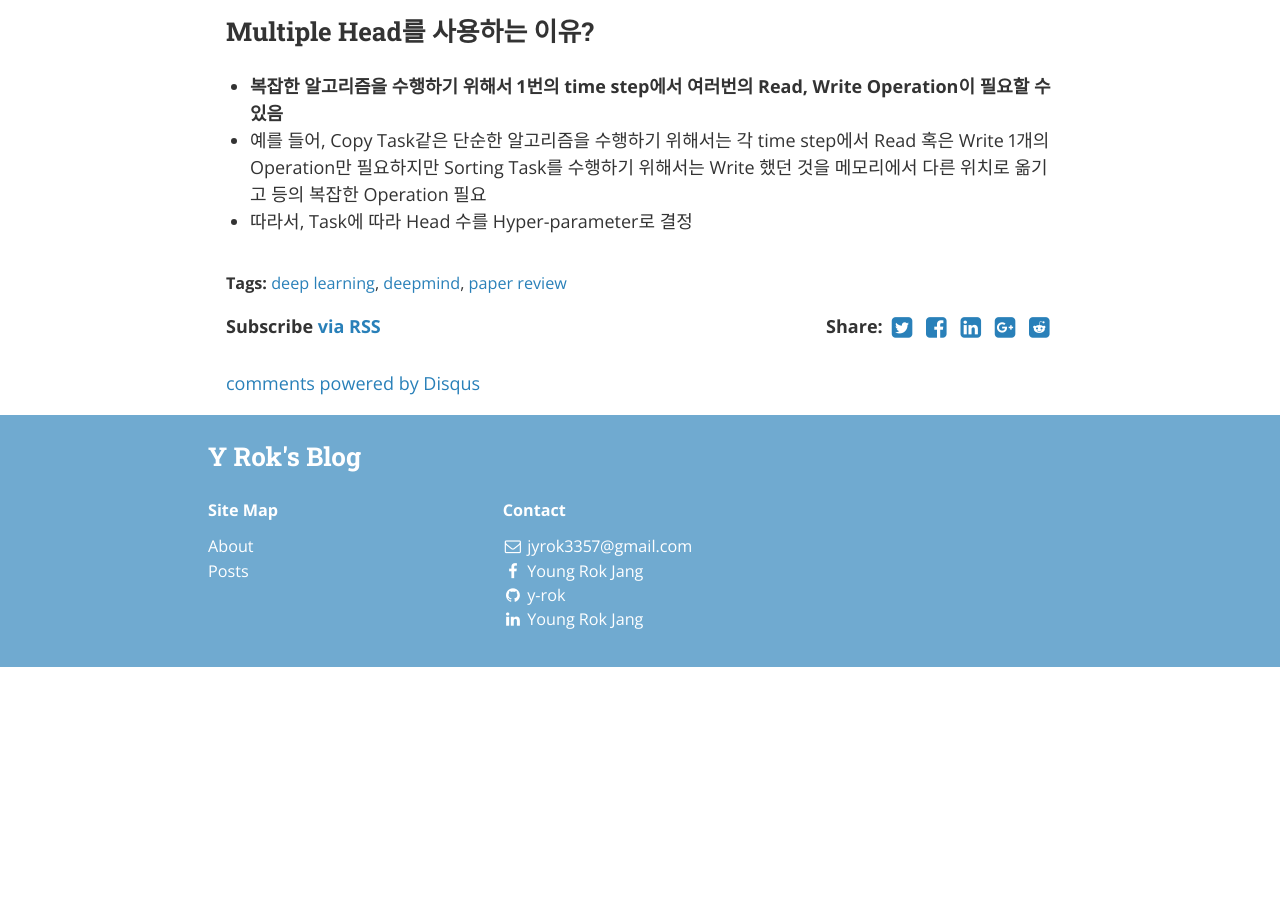
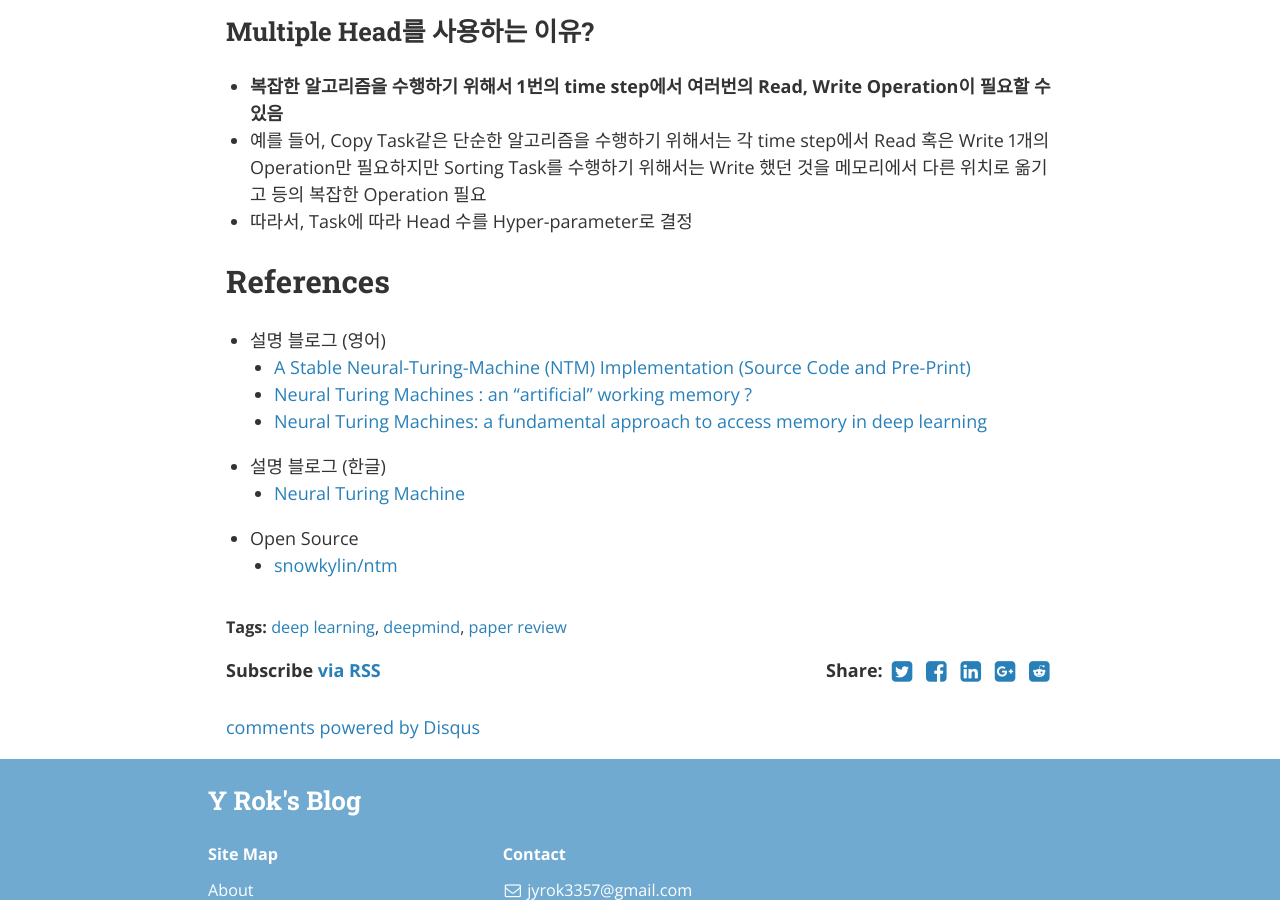
Before and after one commit to jangyrok/y-rok.github.io, a Jekyll site: the page built from _posts/2019-02-04-neural-turing-machine.markdown, in a window 1280 px wide and 900 px high, scrolled down 2050 px. Built offline with Jekyll 4.4.1, drawn with Linux system fonts in a browser that asks for light colours; nearby versions of some CDN libraries; comment, search, counter and statistics services are not loaded; before the commit the page ends 2717 px from its top, so only the background shows below that.

Commit message:
neural turing machine post reference added

```diff
--- a/_posts/2019-02-04-neural-turing-machine.markdown
+++ b/_posts/2019-02-04-neural-turing-machine.markdown
@@ -59,3 +59,15 @@ permalink: /neural-turing-machine
 - **복잡한 알고리즘을 수행하기 위해서 1번의 time step에서 여러번의 Read, Write Operation이 필요할 수 있음**
 - 예를 들어, Copy Task같은 단순한 알고리즘을 수행하기 위해서는 각 time step에서 Read 혹은 Write 1개의 Operation만 필요하지만 Sorting Task를 수행하기 위해서는 Write 했던 것을 메모리에서 다른 위치로 옮기고 등의 복잡한 Operation 필요
 - 따라서, Task에 따라 Head 수를 Hyper-parameter로 결정
+
+
+## References
+
+- 설명 블로그 (영어)
+   - [A Stable Neural-Turing-Machine (NTM) Implementation (Source Code and Pre-Print)](https://www.scss.tcd.ie/joeran.beel/blog/2018/08/01/a-stable-neural-turing-machine-ntm-implementation-source-code-and-pre-print/)
+   - [Neural Turing Machines : an "artificial" working memory ?](https://medium.com/@benjamin_47408/neural-turing-machines-an-artificial-working-memory-cd913420508b)
+   - [Neural Turing Machines: a fundamental approach to access memory in deep learning](https://medium.com/@jonathan_hui/neural-turing-machines-a-fundamental-approach-to-access-memory-in-deep-learning-b823a31fe91d)
+- 설명 블로그 (한글)
+   - [Neural Turing Machine](https://norman3.github.io/papers/docs/neural_turing_machine.html)
+- Open Source
+   - [snowkylin/ntm](https://github.com/snowkylin/ntm)
```
